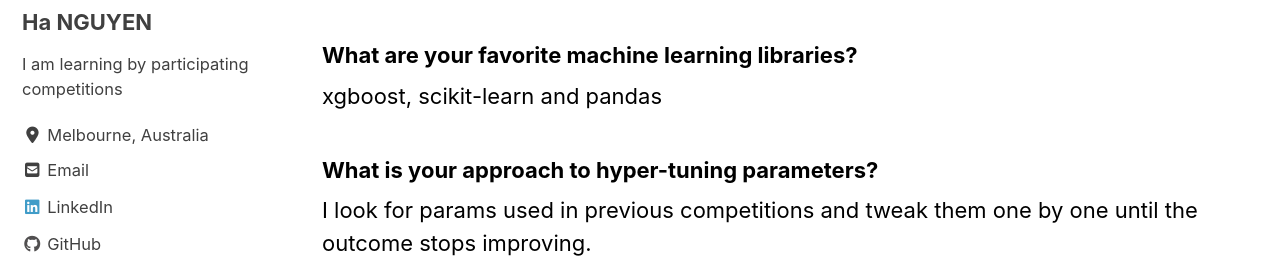
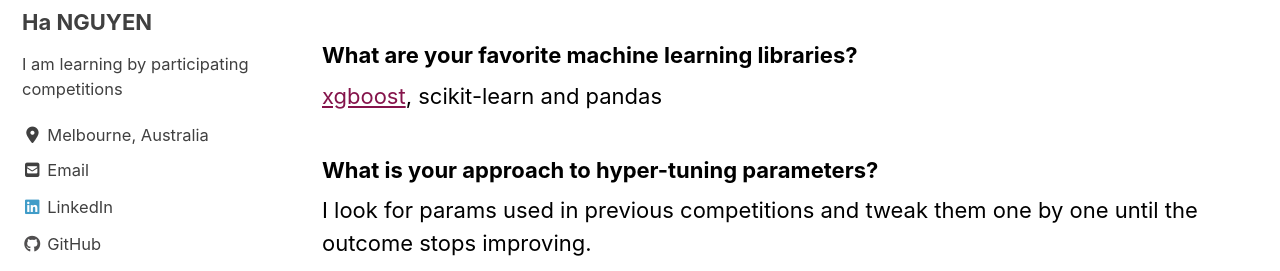
Before and after one commit to datasciblog/datasciblog.github.io, a Jekyll site: the page built from _posts/2020-02-24-profiling-top-kagglers-leustagos.md, in a window 1280 px wide and 900 px high, scrolled down 1210 px. Shown: the part 177-448 px from the top of the window. Built offline with Jekyll 4.4.1, drawn with Linux system fonts in a browser that asks for light colours; cached includes are drawn as plain includes; nearby versions of some CDN libraries; part of the change alters nothing that is shown.

```diff
--- a/_posts/2020-02-24-profiling-top-kagglers-leustagos.md
+++ b/_posts/2020-02-24-profiling-top-kagglers-leustagos.md
@@ -7,6 +7,7 @@ excerpt: ""
 categories:
 - Profiling Top Kagglers
 tags:
+- kaggle
 classes: wide
 # toc: true
 # toc_label: "Table of Contents"
@@ -38,7 +39,7 @@ Gradient boosted trees by far! I like GBT because it gives pretty good results r
 
 ### What are your favorite machine learning libraries?
 
-xgboost, scikit-learn and pandas
+[xgboost](https://github.com/dmlc/xgboost), scikit-learn and pandas
 
 ### What is your approach to hyper-tuning parameters?
 
```
